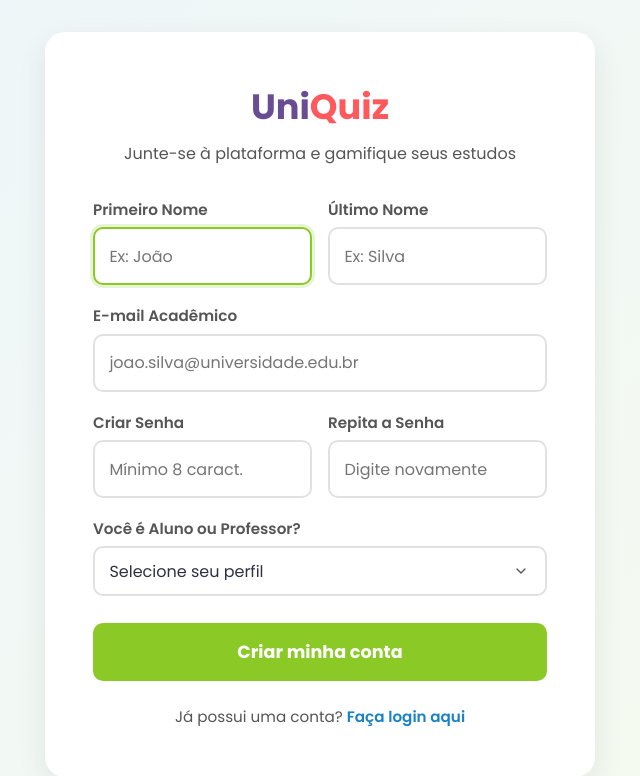
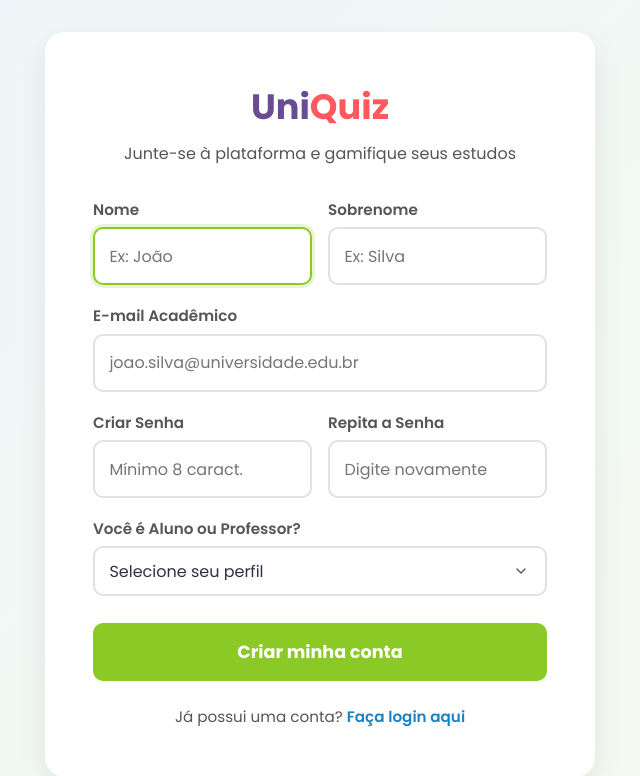
Before and after one commit to RuslanAndruscha/projeto-quiz-sd, a Django app: page /cadastro/ in a window 1280 px wide. Shown: the top 776 px of the page, without its empty margins (320-960 px from the left). Run offline with Django 3.2, Linux system fonts and the light colour scheme.

Commit message:
Alterando campo nome e sobrenome do model usuario e de cadastro.html

```diff
--- a/uniquiz/models.py
+++ b/uniquiz/models.py
@@ -40,8 +40,8 @@ class Usuario(models.Model):
       ]
 
    id = models.UUIDField(default=uuid.uuid4, primary_key=True, editable=False)
-   primeiro_nome = models.CharField(max_length=100)
-   ultimo_nome = models.CharField(max_length=100)
+   nome = models.CharField(max_length=100)
+   sobrenome = models.CharField(max_length=100)
    email = models.CharField(max_length=100, unique=True)
    senha = models.CharField(max_length=50)
    data_criacao = models.DateTimeField(auto_now_add=True, editable=False)
--- a/uniquiz/templates/uniquiz/cadastro.html
+++ b/uniquiz/templates/uniquiz/cadastro.html
@@ -215,12 +215,12 @@
 
             <div class="form-row">
                 <div class="form-group">
-                    <label for="primeiro_nome">Primeiro Nome</label>
+                    <label for="nome">Nome</label>
                     <input type="text" id="primeiro_nome" name="primeiro_nome" placeholder="Ex: João" required autofocus>
                 </div>
 
                 <div class="form-group">
-                    <label for="ultimo_nome">Último Nome</label>
+                    <label for="sobrenome">Sobrenome</label>
                     <input type="text" id="ultimo_nome" name="ultimo_nome" placeholder="Ex: Silva" required>
                 </div>
             </div>
```
Also changed, not shown: db.sqlite3, uniquiz/migrations/0005_rename_ultimo_nome_usuario_sobrenome.py (added), uniquiz/migrations/0006_rename_primeiro_nome_usuario_nome.py (added).
